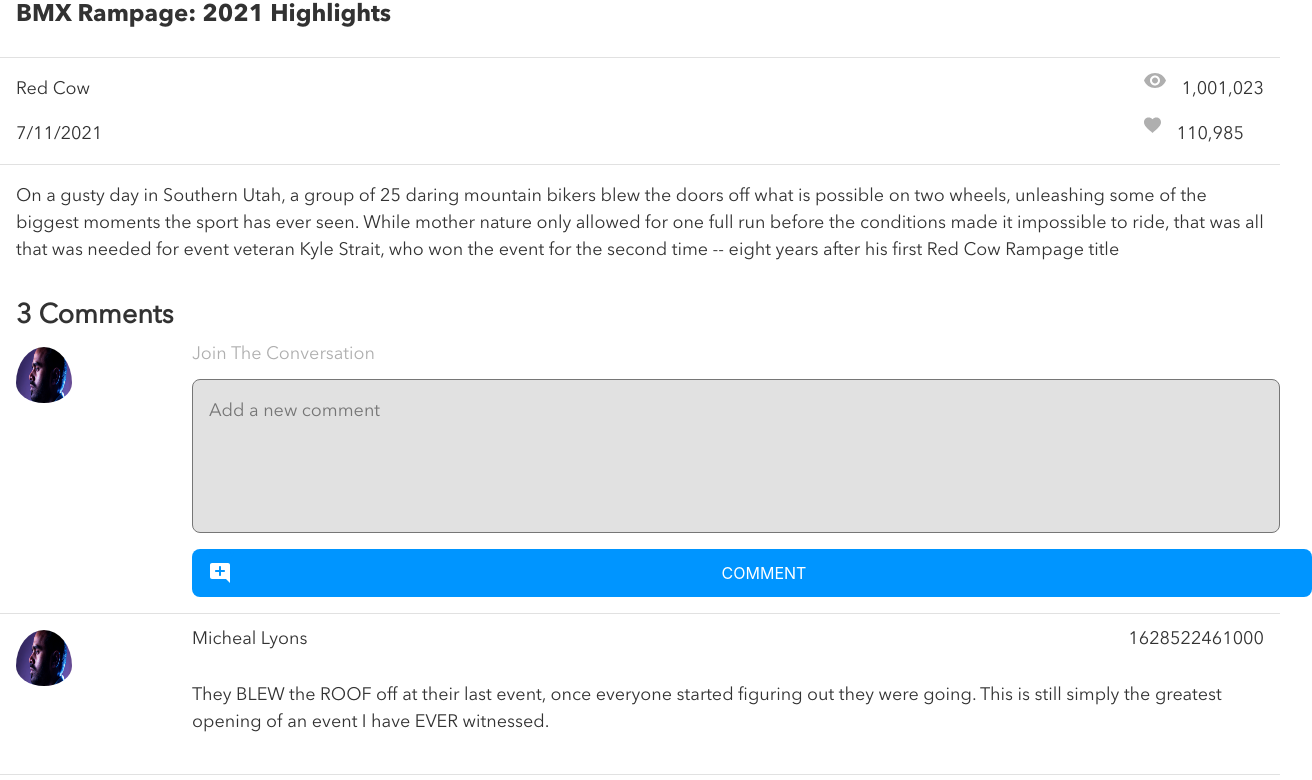
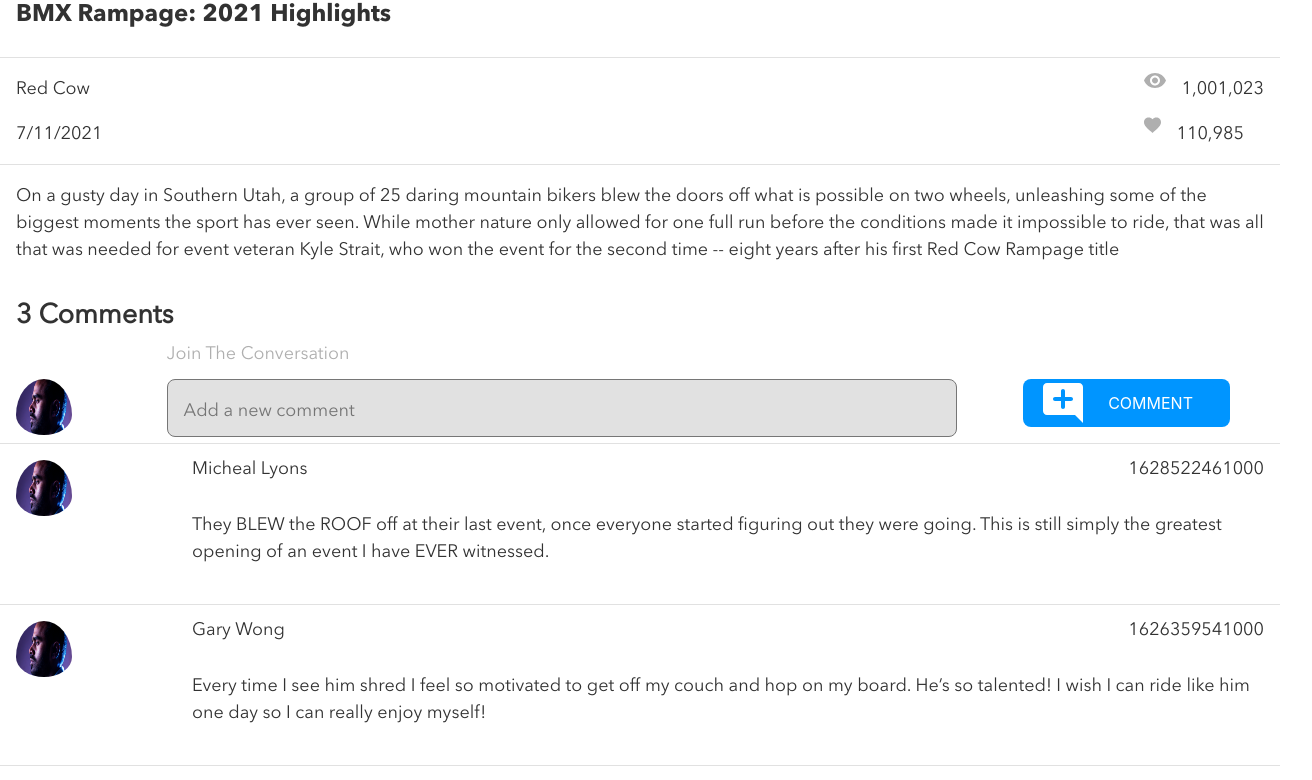
Before and after one commit to dennisagarwal/deepak-agarwal-inventory, a React (Create React App) app: page / in a window 1280 px wide. Shown: the part 518-1298 px from the top of the page, 1312 px wide, since content can reach past the window. Built offline with nearby package versions, Linux system fonts and the light colour scheme.

Commit message:
comment-section-mobile-styling

```diff
--- a/src/components/Comment.jsx
+++ b/src/components/Comment.jsx
@@ -23,6 +23,7 @@ export default function Comment() {
             />
           </div>
           <div className="comment__textarea">
+          <div className="comment__textarea-subtext">
           <h3 className="comment__textarea__subtext">Join The Conversation</h3>
 
             <textarea
@@ -31,6 +32,7 @@ export default function Comment() {
               cols="50"
               placeholder="Add a new comment"
             />
+            </div>
             <div className="Btn__addComment">
               <img
                 className="Btn__addComment--img"
@@ -39,6 +41,7 @@ export default function Comment() {
               />
               <Btn text="COMMENT" />
             </div>
+
           </div>
         </div>
       </div>
--- a/src/styles/Comment.scss
+++ b/src/styles/Comment.scss
@@ -14,10 +14,20 @@
   &__img-textarea-btn {
     display: flex;
     flex-direction: column;
+
   }
   &__img-textarea {
     display: flex;
     flex-direction: row;
+     @include tablet{
+
+    height: 6rem;
+    }
+  }
+  &__textarea-subtext{
+    @include tablet{
+      width: 65%;
+    }
   }
   &__textarea {
     @include mobile-padding;
@@ -29,6 +39,13 @@
     justify-content: space-around;
     display: flex;
     flex-direction: column;
+    @include tablet{
+      width:100%;
+      display: flex;
+    flex-direction:row;
+    height: 4rem;
+    // padding: 0;
+    }
     &__subtext{
       @include mob-body-font($primary-color6);
       @include mobile-padding;
@@ -43,6 +60,13 @@
   @include mob-body-font($primary-color2);
   @include mobile-padding;
   resize: none;
+  @include tablet{
+    width:100%;
+
+  height: 1rem;
+
+  // padding: 0;
+  }
       }
 
   }
@@ -55,6 +79,12 @@
       border-radius: 50%;
       @include mobile-padding;
       padding-top: 0;
+    }
+    @include tablet{
+      height: 4rem;
+      width: 10%;
+      padding-right: 0;
+      margin-top: 2rem;
     }
   }
 }
@@ -71,6 +101,10 @@
   @include mobile-padding;
   padding-top: 0;
   padding-bottom: 0;
+  @include tablet{
+    width: 15%;
+    margin-top: 2rem;
+  }
   &--img {
     border-radius: 0.5rem;
     padding: 0;
```
